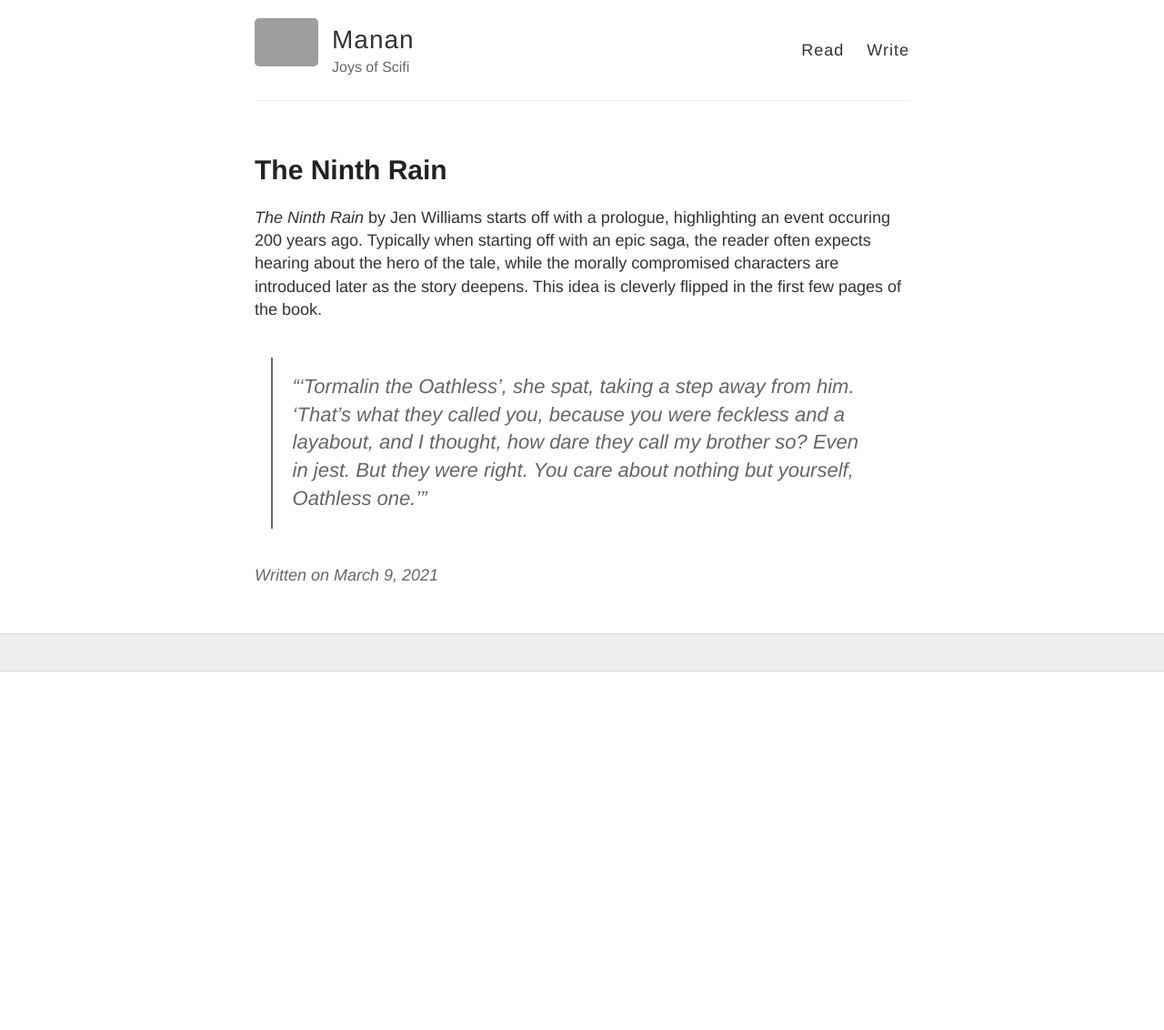
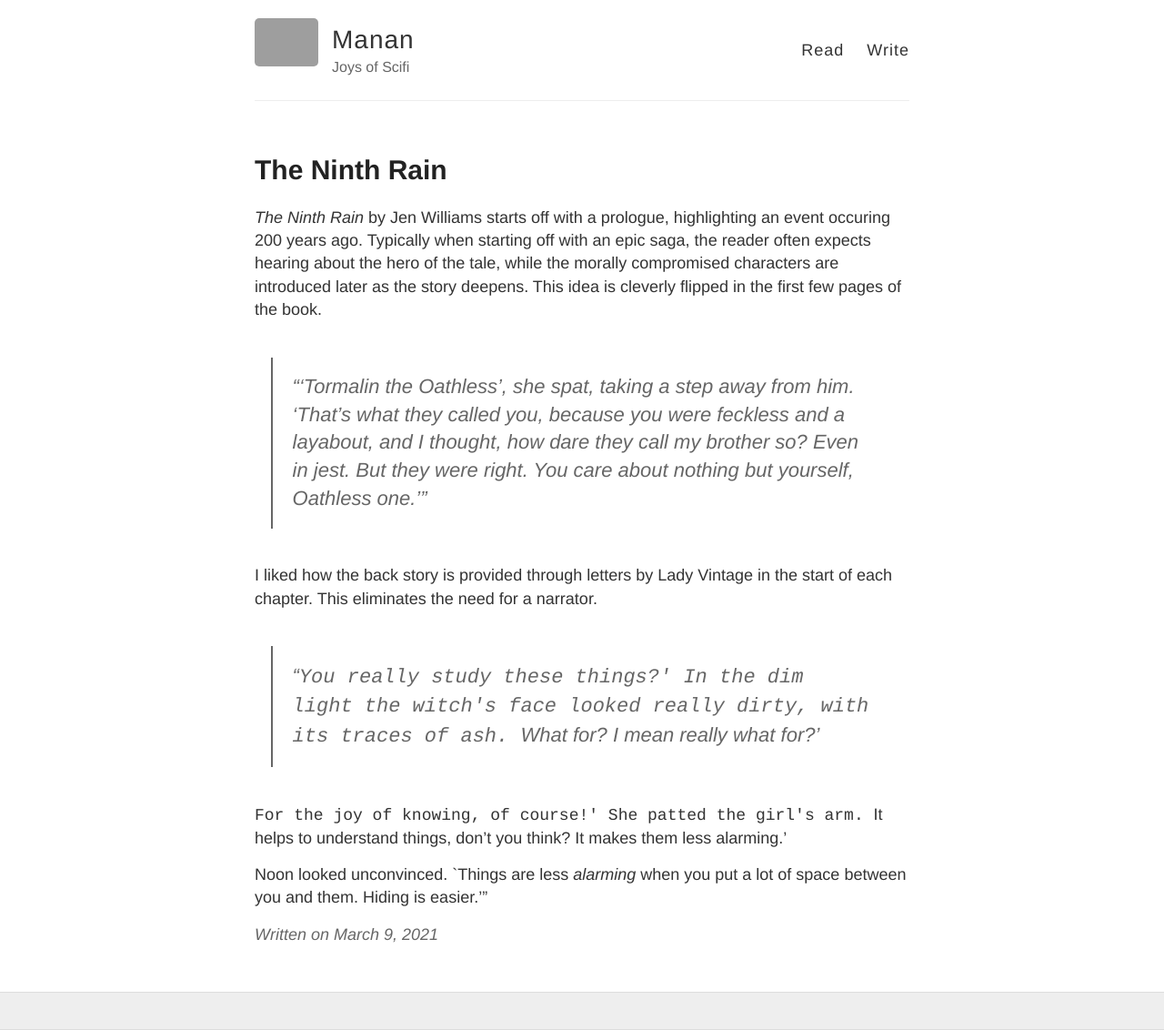
Before and after one commit to MLbyML/Addons, a Jekyll site: the page built from _posts/2021-03-09-The-Ninth-Rain.md, in a window 1280 px wide. Shown: the whole page at 91% size. Built offline with Jekyll 4.4.1, drawn with Linux system fonts in a browser that asks for light colours; a script that is not in the unit is left out; comment, search, counter and statistics services are not loaded; before the commit the page ends 900 px from its top, so only the background shows below that; grey boxes are pictures that could not be loaded.

Commit message:
update post

```diff
--- a/_posts/2021-03-09-The-Ninth-Rain.md
+++ b/_posts/2021-03-09-The-Ninth-Rain.md
@@ -10,3 +10,12 @@ comments: true
 *The Ninth Rain* by Jen Williams starts off with a prologue, highlighting an event occuring 200 years ago. Typically when starting off with an epic saga, the reader often expects hearing about the hero of the tale, while the morally compromised characters are introduced later as the story deepens. This idea is cleverly flipped in the first few pages of the book.
 
 >"'Tormalin the Oathless', she spat, taking a step away from him. 'That's what they called you, because you were feckless and a layabout, and I thought, how dare they call my brother so? Even in jest. But they were right. You care about nothing but yourself, Oathless one.'"
+
+
+I liked how the back story is provided through letters by Lady Vintage in the start of each chapter. This eliminates the need for a narrator.
+
+> "`You really study these things?' In the dim light the witch's face looked really dirty, with its traces of ash. `What for? I mean really what for?'
+
+`For the joy of knowing, of course!' She patted the girl's arm. `It helps to understand things, don't you think? It makes them less alarming.'
+
+Noon looked unconvinced. `Things are less *alarming* when you put a lot of space between you and them. Hiding is easier.'"
```
